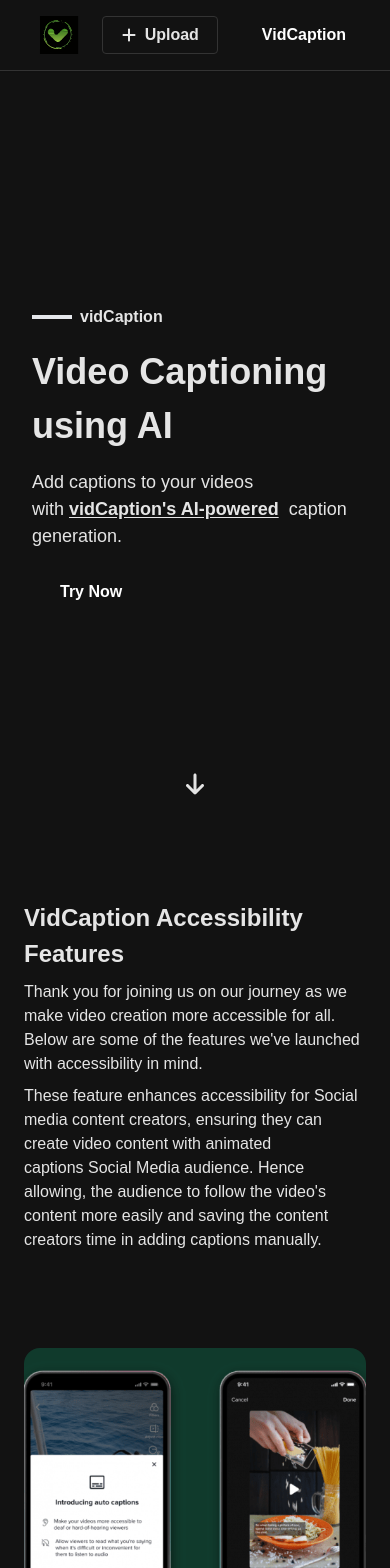
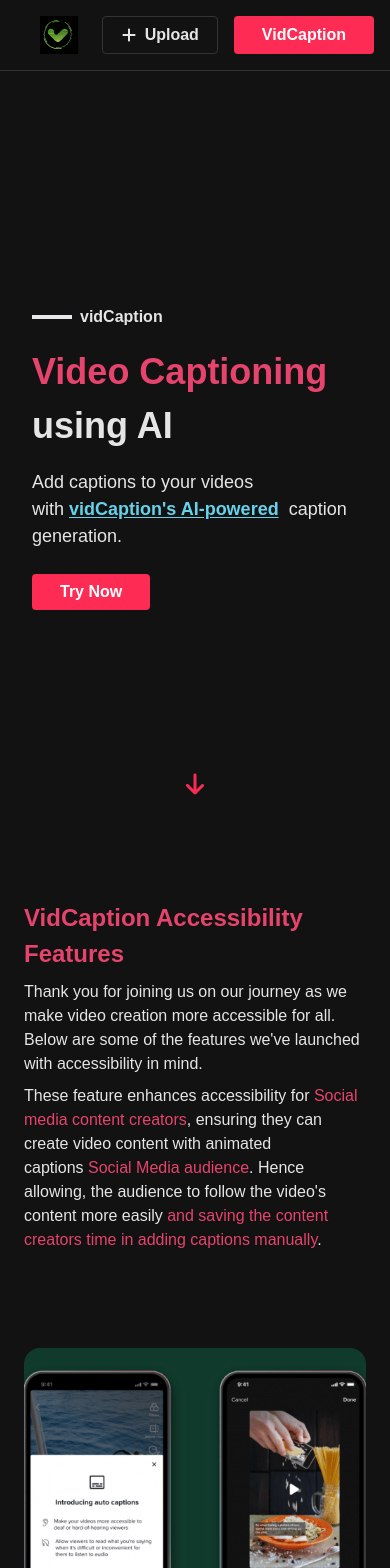
Before and after one commit to Ahthe/vidCaption, a Next.js app in the folder frontend/: page / in a window 390 px wide. Shown: the top 1568 px of the page. Built offline with nearby package versions, Linux system fonts and the light colour scheme; a web font is replaced by a local one.

Commit message:
refactor: Update CSS class names for consistency and clarity

```diff
--- a/frontend/common/components/Button.tsx
+++ b/frontend/common/components/Button.tsx
@@ -28,11 +28,11 @@
   switch (variant) {
     case "primary":
       variantStyle =
-        "bg-primary text-white font-bold hover:bg-primaryHover";
+        "bg-tiktok-primary text-white font-bold hover:bg-tiktok-primaryHover";
       break;
     case "outline":
       variantStyle =
-        "border border-matteBlackBorder font-bold text-matteBlackText hover:text-white hover:bg-primary hover:border-primary";
+        "border border-matteBlackBorder font-bold text-matteBlackText hover:text-white hover:bg-tiktok-primary hover:border-tiktok-primary";
       break;
   }
 
--- a/frontend/features/landing-page/components/FeaturesSection.tsx
+++ b/frontend/features/landing-page/components/FeaturesSection.tsx
@@ -76,7 +76,7 @@
 const FeaturesSectionHeader = () => {
   return (
     <>
-      <div className="font-bold text-[24px] text-red mb-2">
+      <div className="font-bold text-[24px] text-tiktok-red mb-2">
         VidCaption Accessibility Features
       </div>
       <div className="max-w-[750px] mb-24 flex flex-col gap-2">
@@ -87,12 +87,12 @@
         </div>
         <div>
           These feature enhances accessibility for&nbsp;
-          <span className="text-red">Social media content creators</span>,
+          <span className="text-tiktok-red">Social media content creators</span>,
           ensuring they can create video content with animated captions&nbsp;
-          <span className="text-red">Social Media audience</span>. Hence
+          <span className="text-tiktok-red">Social Media audience</span>. Hence
           allowing, the audience to follow the video&apos;s content more
           easily&nbsp;
-          <span className="text-red">
+          <span className="text-tiktok-red">
             and saving the content creators time in adding captions manually
           </span>
           .
--- a/frontend/features/landing-page/components/Hero.tsx
+++ b/frontend/features/landing-page/components/Hero.tsx
@@ -42,7 +42,7 @@
 const HeroDescriptionTitle = () => {
   return (
     <div className="flex flex-col font-black text-[36px] sm:text-[42px] lg:text-[48px] mt-4">
-      <span className="text-red">Video Captioning</span>
+      <span className="text-tiktok-red">Video Captioning</span>
       <span className="-translate-y-0 sm:-translate-y-2">
         using AI
       </span>
@@ -57,7 +57,7 @@
         Add captions to your videos with&nbsp;
         <Link
           href="/"
-          className="font-bold text-blue underline underline-offset-2 cursor-pointer"
+          className="font-bold text-tiktok-blue underline underline-offset-2 cursor-pointer"
         >
           vidCaption&apos;s AI-powered
         </Link>
@@ -87,7 +87,7 @@
   return (
     <div className="absolute bottom-12 left-1/2 -translate-x-1/2">
       <FaArrowDown
-        className="w-6 h-6 text-primary cursor-pointer animate-pulse hover:animate-none hover:scale-125 transition-all"
+        className="w-6 h-6 text-tiktok-primary cursor-pointer animate-pulse hover:animate-none hover:scale-125 transition-all"
         onClick={() => {
           window.scrollTo({
             top: window.innerHeight - 70,
--- a/frontend/features/video/components/VidCaptionFeatureCheckbox.tsx
+++ b/frontend/features/video/components/VidCaptionFeatureCheckbox.tsx
@@ -21,7 +21,7 @@
         onClick={() => setIsSelected((prev) => !prev)}
       >
         <div
-          className={`flex justify-center items-center w-4 h-4 rounded-sm border border-red ${isSelected && "bg-red"}`}
+          className={`flex justify-center items-center w-4 h-4 rounded-sm border border-tiktok-red ${isSelected && "bg-tiktok-red"}`}
         >
           {isSelected && <FaCheck className="text-white w-3 h-3" />}
         </div>
@@ -30,7 +30,7 @@
 
       {/* Description */}
       {selectedDescription && isSelected && (
-        <div className="text-red text-[14px]">
+        <div className="text-tiktok-red text-[14px]">
           *{selectedDescription}
         </div>
       )}
--- a/frontend/features/video/components/VidCaptionVideoContainerHeader.tsx
+++ b/frontend/features/video/components/VidCaptionVideoContainerHeader.tsx
@@ -4,9 +4,9 @@
   return (
     <div className="flex flex-col gap-1 mb-8">
       <div className="font-bold text-[24px]">
-        Upload Video <span className="text-red">(VidCaption)</span>
+        Upload Video <span className="text-tiktok-red">(VidCaption)</span>
       </div>
-      <div className="text-gray">
+      <div className="text-tiktok-gray">
         Create subttiles for your videos with VidCaptions&apos;s AI-powered caption generation.
       </div>
     </div>
@@ -15,13 +15,13 @@
   // Old
   // return (
   //   <div className="max-w-[500px] text-center flex flex-col gap-2 mb-8">
-  //     <div className="font-bold text-red text-[36px] md:text-[48px]">
+  //     <div className="font-bold text-tiktok-red text-[36px] md:text-[48px]">
   //       VidCaption
   //     </div>
   //     <div>
   //       Create subttiles for your videos with
   //       animations easily with&nbsp;
-  //       <span className="text-red font-bold">
+  //       <span className="text-tiktok-red font-bold">
   //         VidCaption&apos;s AI-powered caption generation.
   //       </span>
   //     </div>
--- a/frontend/features/video/components/VideoInput.tsx
+++ b/frontend/features/video/components/VideoInput.tsx
@@ -85,12 +85,12 @@
   };
 
   return (
-    <div className="flex flex-col justify-center items-center w-full sm:w-max rounded-md transition border-2 border-gray-300 border-dashed hover:border-red focus:outline-none appearance-none cursor-pointer my-[10px] px-6 py-8">
+    <div className="flex flex-col justify-center items-center w-full sm:w-max rounded-md transition border-2 border-gray-300 border-dashed hover:border-tiktok-red focus:outline-none appearance-none cursor-pointer my-[10px] px-6 py-8">
       <label className="cursor-pointer">
         <div className="flex flex-col items-center text-center">
-          <MdCloudUpload className="text-gray h-[36px] w-[36px]" />
+          <MdCloudUpload className="text-tiktok-gray h-[36px] w-[36px]" />
           <div className="font-bold mt-2">Select video to upload</div>
-          <div className="flex flex-col gap-1 items-center text-gray text-[14px] mt-4">
+          <div className="flex flex-col gap-1 items-center text-tiktok-gray text-[14px] mt-4">
             <span>MP4</span>
             <span>720x1280 resolution or higher</span>
             <span>Up to 5 minutes</span>
@@ -111,14 +111,14 @@
 
       {/* Error Message */}
       {uploadedVideo && (
-        <div className="mt-4 text-[14px] text-red max-w-[180px] text-center">
+        <div className="mt-4 text-[14px] text-tiktok-red max-w-[180px] text-center">
           File: {uploadedVideo.name}
         </div>
       )}
 
       {/* Error Message */}
       {errorMessage && (
-        <div className="mt-4 text-[14px] text-red font-bold max-w-[180px] text-center">
+        <div className="mt-4 text-[14px] text-tiktok-red font-bold max-w-[180px] text-center">
           {errorMessage}
         </div>
       )}
--- a/frontend/features/video/components/VideoUploadSpinner.tsx
+++ b/frontend/features/video/components/VideoUploadSpinner.tsx
@@ -4,12 +4,12 @@
 export const VideoUploadSpinner = () => {
   return (
     <>
-      <div className="absolute top-0 left-0 z-50 w-screen h-screen bg-light-gray opacity-60"></div>
+      <div className="absolute top-0 left-0 z-50 w-screen h-screen bg-tiktok-light-gray opacity-60"></div>
       <div className="absolute top-1/2 left-1/2 z-50 -translate-x-1/2 -translate-y-1/2 flex flex-col items-center gap-4">
-        <span className="text-red font-bold animate-pulse">
+        <span className="text-tiktok-red font-bold animate-pulse">
           Uploading file and generating captions...
         </span>
-        <FaSpinner className="text-[32px] text-red animate-spin" />
+        <FaSpinner className="text-[32px] text-tiktok-red animate-spin" />
       </div>
     </>
   );
--- a/frontend/features/video/containers/EditVidCaptionContainer.tsx
+++ b/frontend/features/video/containers/EditVidCaptionContainer.tsx
@@ -70,7 +70,7 @@
       {/* Captions */}
       <div className="flex flex-col gap-1">
         <div className="font-bold text-[18px]">Generated Captions</div>
-        <div className="text-gray text-[14px]">
+        <div className="text-tiktok-gray text-[14px]">
           Please check the auto-generated captions from Speech detected
           in the video (Please keep the formatting the same).
         </div>
--- a/frontend/features/video/containers/VidCaptionVideoContainer.tsx
+++ b/frontend/features/video/containers/VidCaptionVideoContainer.tsx
@@ -10,7 +10,7 @@
   const [generatedVideo, setGeneratedVideo] = useState<Blob | null>(null);
 
   return (
-    <div className="flex flex-col px-8 py-6 m-4 sm:m-8 rounded-lg border border-light-gray shadow">
+    <div className="flex flex-col px-8 py-6 m-4 sm:m-8 rounded-lg border border-tiktok-light-gray shadow">
       {/* Header */}
       <VidCaptionVideoContainerHeader />
 
```
Also changed, not shown: frontend/code_context.txt.
